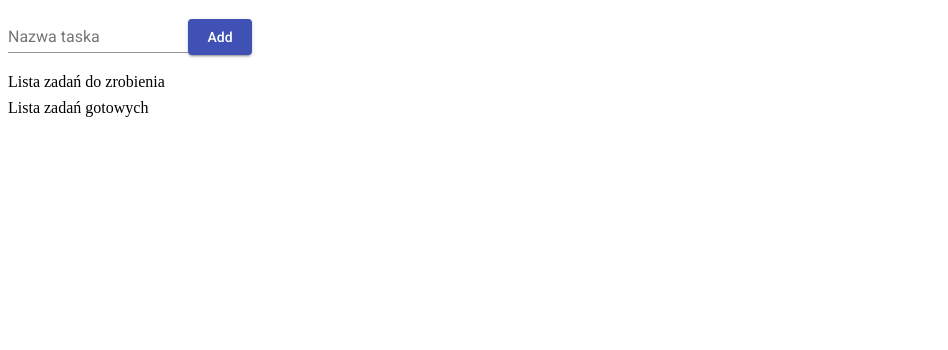
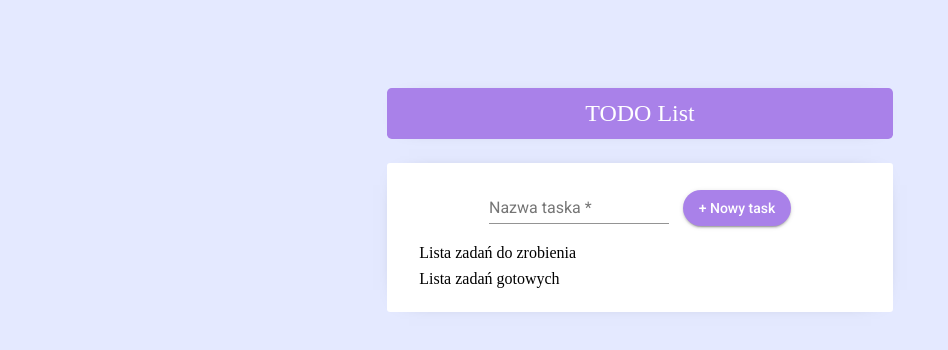
Before and after one commit to heytechv/frontend-lbd, an Angular app: page / in a window 1280 px wide. Shown: the top 350 px of the page, without its empty margins (0-948 px from the left). Built offline with nearby package versions, Linux system fonts and the light colour scheme.

Commit message:
style and animations

```diff
--- a/src/app/app.component.css
+++ b/src/app/app.component.css
@@ -1,18 +1,19 @@
-/* .tooltip-container {
+.input-container {
     text-align: center;
-    z-index: 100;
-    position: fixed;
-    padding: 6px 12px;
-    font-size: 0.66rem;
-    font-weight: 600;
-    line-height: initial;
+}
+
+#addBtn {
+    margin-left: 1em;
+    border-radius: 10em;
+}
+
+.mat-add-btn {
+    background-color: #A981E9;
     color: white;
-    width: auto;
-    background: #111111ee;
-    box-sizing: border-box;
-    opacity: 0;
-    transform: translate(-50%, -30%);
-    animation: tooltip-slide 0.18s ease-out 0.5s;
-    animation-fill-mode: forwards;
-    pointer-events: none;
-} */
+}
+
+#todo-list {
+    overflow-wrap: anywhere;
+    word-wrap: break-all;
+    height: auto;
+}
--- a/src/app/app.component.html
+++ b/src/app/app.component.html
@@ -1,10 +1,10 @@
 <!-- Input -->
-<section>
+<section class="input-container">
   <mat-form-field>
     <mat-label>Nazwa taska</mat-label>
-    <input #todoInput matInput>
+    <input #todoInput required matInput id="taskInput" (keyup.enter)="onEnterInput()">
   </mat-form-field>
-  <button mat-raised-button color="primary" (click)="onClickAdd()">Add</button>
+  <button mat-raised-button id="addBtn" color="add-btn" (click)="onClickAdd()">&#43; Nowy task</button>
 </section>
 
 <!-- Todos - do zrobienia -->
@@ -12,7 +12,7 @@
   <mat-label>Lista zadań do zrobienia</mat-label>
   <mat-list role="list">
 
-    <mat-list-item role="listitem" *ngFor="let todo of getTodoList | todoShouldBeDone:false">
+    <mat-list-item role="listitem" id="todo-list" *ngFor="let todo of getTodoList | todoShouldBeDone:false">
       <app-todo-item-component appTooltip [tooltipDateDone]="todo.doneCreated" [todoIn]="todo"></app-todo-item-component>
     </mat-list-item>
 
@@ -24,7 +24,7 @@
   <mat-label>Lista zadań gotowych</mat-label>
   <mat-list role="list">
 
-    <mat-list-item role="listitem" *ngFor="let todo of getTodoList | todoShouldBeDone:true">
+    <mat-list-item role="listitem" id="todo-list" *ngFor="let todo of getTodoList | todoShouldBeDone:true">
       <app-todo-item-component appTooltip [tooltipDateDone]="todo.doneCreated" [todoIn]="todo"></app-todo-item-component>
     </mat-list-item>
 
--- a/src/app/app.component.ts
+++ b/src/app/app.component.ts
@@ -26,6 +26,10 @@ export class AppComponent {
     console.log("siema");
   }
 
+  public onEnterInput() {
+    this.onClickAdd();
+  }
+
   public onClickAdd() {
     let val = this.todoInput.nativeElement.value.trim();
     // not empty
--- a/src/app/todo-item-component/todo-item-component.component.css
+++ b/src/app/todo-item-component/todo-item-component.component.css
@@ -1,30 +1,32 @@
+/* Animations */
+@keyframes slideInFromLeft {
+    0% {
+        transform: translateX(-100%);
+    }
+
+    60% {
+        transform: translateX(10%);
+    }
+
+    100% {
+        transform: translateX(0);
+    }
+}
+
 /* https://dev.to/proticm/styling-html-checkboxes-is-super-easy-302o */
 
 .checkbox {
     display: inline-flex;
     cursor: pointer;
     position: relative;
+
+    align-items: center;
+
+    animation: 0.4s ease-out 0s 1 slideInFromLeft;
 }
 
-.checkbox:checked {
-    background-color: greenyellow;
-}
 
-/* OnHover (icon + color) */
-.checkbox > input[type='checkbox']:hover {
-    background-color: #AED6F1;
-}
 
-.checkbox > input[type='checkbox']:hover + span::before {
-    content: '\2713';
-    display: block;
-    text-align: center;
-    color: white;
-    font-size: 1em;;
-    position: absolute;
-    left: 0.75em;
-    top: 0.2rem;
-}
 
 /* Text */
 .checkbox > span {
@@ -32,10 +34,10 @@
 }
 
 /* Checkbox view */
-.checkbox > input[type='checkbox'] {
+.checkbox  input[type='checkbox'] {
     height: 2em;
     width: 2em;
-    border: 1px solid #000;
+    border: 1px solid gray;
     border-radius: 50%;
 
     transition-duration: 0.3s;
@@ -47,22 +49,57 @@
     -o-appearance: none;
     appearance: none;
     outline: none;
+
 }
 
-.checkbox > input[type='checkbox']:checked + span::before {
-    content: '\2713';
+.checkbox  input[type='checkbox']:checked::before {
+    /* custom checkmark */
+    content: 'L';
+    font-family: arial;
+    -ms-transform: scaleX(-1) rotate(-45deg); /* IE 9 */
+    -webkit-transform: scaleX(-1) rotate(-45deg); /* Chrome, Safari, Opera */
+    transform: scaleX(-1) rotate(-45deg);
+
+    /* other */
     display: block;
     text-align: center;
     color: white;
-    font-size: 1em;;
+
     position: absolute;
-    left: 0.75em;
-    top: 0.2rem;
+    font-size: 1.5em;
+    left: 0.7em;
+    top: 0.35em;
 }
 
-.checkbox > input[type='checkbox']:checked {
-    background-color: yellowgreen;
+.checkbox  input[type='checkbox']:checked {
+    background-color: #00FF33;
 }
+
+/* OnHover (icon + color) */
+.checkbox  input[type='checkbox']:hover {
+    background-color: #E4E9FF;
+}
+
+.checkbox  input[type='checkbox']:hover::before {
+    /* custom checkmark */
+    content: 'L';
+    font-family: arial;
+    -ms-transform: scaleX(-1) rotate(-45deg); /* IE 9 */
+    -webkit-transform: scaleX(-1) rotate(-45deg); /* Chrome, Safari, Opera */
+    transform: scaleX(-1) rotate(-45deg);
+
+    /* other */
+    display: block;
+    text-align: center;
+    color: white;
+
+    position: absolute;
+    font-size: 1.5em;
+    left: 0.7em;
+    top: 0.35em;
+}
+
+
 
 /* .checkbox > input:active {
     background-color: red;
@@ -75,8 +112,13 @@
     outline: none;
     border: none;
     color: #E74C3C;
-    font-size: 2em;
+    font-size: 1.5em;
     margin: auto;
+    margin-top: -0.1em;
+}
+
+.delete-btn:hover {
+    color: gray;
 }
 
 .delete-btn:active {
--- a/src/app/todo-item-component/todo-item-component.component.html
+++ b/src/app/todo-item-component/todo-item-component.component.html
@@ -6,7 +6,11 @@
 <!-- https://dev.to/proticm/styling-html-checkboxes-is-super-easy-302o -->
 
 <label class="checkbox">
-    <input type="checkbox" (change)="checkValue($event)" [checked]="todo.done"/>
-    <span>{{todo['name']}}</span>
-    <input type="button" class="delete-btn" value="✖" (click)="onClickRemoveThis()" />
+    <table>
+        <tr>
+            <td><input type="checkbox" (change)="checkValue($event)" [checked]="todo.done"/></td>
+            <td><span>{{todo['name']}}</span></td>
+            <td><input type="button" class="delete-btn" value="✖" (click)="onClickRemoveThis()" /></td>
+        </tr>
+    </table>
 </label>
--- a/src/app/tooltip.directive.ts
+++ b/src/app/tooltip.directive.ts
@@ -64,6 +64,13 @@ export class TooltipDirective {
     // add class to tooltip
     this.renderer.addClass(this.tooltip, 'ng-tooltip');
 
+    // tansition
+    let delay = 500;
+    this.renderer.setStyle(this.tooltip, '-webkit-transition', `opacity ${delay}ms`);
+    this.renderer.setStyle(this.tooltip, '-moz-transition', `opacity ${delay}ms`);
+    this.renderer.setStyle(this.tooltip, '-o-transition', `opacity ${delay}ms`);
+    this.renderer.setStyle(this.tooltip, 'transition', `opacity ${delay}ms`);
+
     // set position
     const hostPos = this.el.nativeElement.getBoundingClientRect();
     const tooltipPos = this.tooltip.getBoundingClientRect();
--- a/src/index.html
+++ b/src/index.html
@@ -11,6 +11,13 @@
   <link href="https://fonts.googleapis.com/icon?family=Material+Icons" rel="stylesheet">
 </head>
 <body>
-  <app-root></app-root>
+  <div class="main-container">
+    <div class="header-card">
+      <div>TODO List</div>
+    </div>
+    <div class="content-card">
+      <app-root></app-root>
+    </div>
+  </div>
 </body>
 </html>
--- a/src/styles.css
+++ b/src/styles.css
@@ -1,6 +1,37 @@
-/* You can add global styles to this file, and also import other style files */
+body {
+  background-color: #E4E9FF;
+  height: 100%;
+}
 
+.main-container {
+  padding-top: 5em;
+  margin: auto;
+  width: 40%;
+}
 
+.header-card {
+  background-color: #A981E9;
+  box-shadow: 0px 0px 24px -22px black;
+  border-radius: 0.2em;
+  color: white;
+  font-size: 1.5em;
+  padding: 0.5em;
+  margin-bottom: 1em;
+  text-align: center;
+
+}
+
+.content-card {
+  background-color: white;
+  box-shadow: 0px 0px 24px -22px black;
+  border-radius: 0.2em;
+  padding: 2em;
+  padding-top: 1em;
+  padding-bottom: 1em;
+  /* color: #A3A9C6; */
+}
+
+/* Tooltip classes */
 .ng-tooltip {
   position: absolute;
   max-width: 150px;
```
Lines whose indentation alone changed are shown as unchanged.
